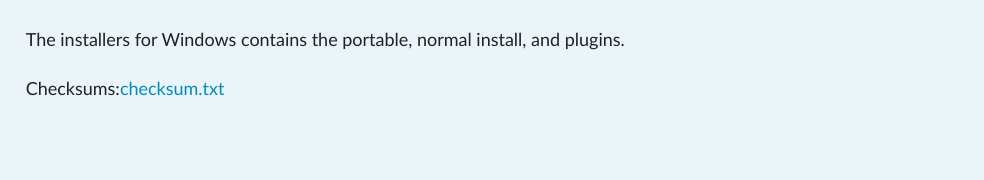
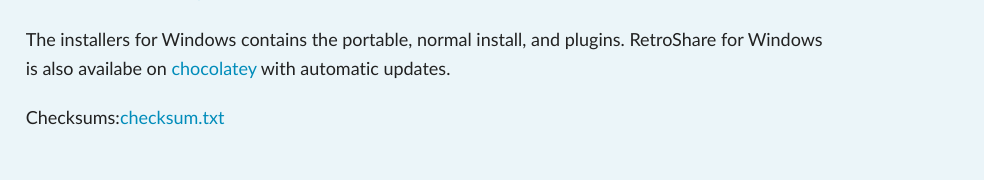
Before and after one commit to RetroShare/retroshare.github.io, a plain HTML site: page downloads.html in a window 1280 px wide. Shown: the part 791-971 px from the top of the page, 296-1280 px from the left. Drawn offline with Linux system fonts and the light colour scheme.

Commit message:
Add chocolatey to distributions means

```diff
--- a/downloads.html
+++ b/downloads.html
@@ -87,7 +87,7 @@
 				<li><a href="https://github.com/RetroShare/RetroShare/releases/download/v0.6.4/RetroShare-0.6.4-20180312-91634ba6-Qt-5.9.1-setup.exe">Retroshare-0.6.4-Qt5</a> Installer</li>
 				<li><a href="https://github.com/RetroShare/RetroShare/releases/download/v0.6.4/RetroShare-0.6.4-Windows-Portable-20180312-91634ba6-Qt-5.9.1-tor.7z">Retroshare (Tor Only version) Qt5, </a>Portable</li>
 			</ul>
-			<p>The installers for Windows contains the portable, normal install, and plugins.</p>
+			<p>The installers for Windows contains the portable, normal install, and plugins. RetroShare for Windows is also availabe on <a href="https://chocolatey.org/packages/retroshare">chocolatey</a> with automatic updates.</p>
 			<p>Checksums:<a href="https://github.com/RetroShare/RetroShare/releases/download/v0.6.4/chksums.txt.asc">checksum.txt</a></p>
 		</div>
 	</div>
```
